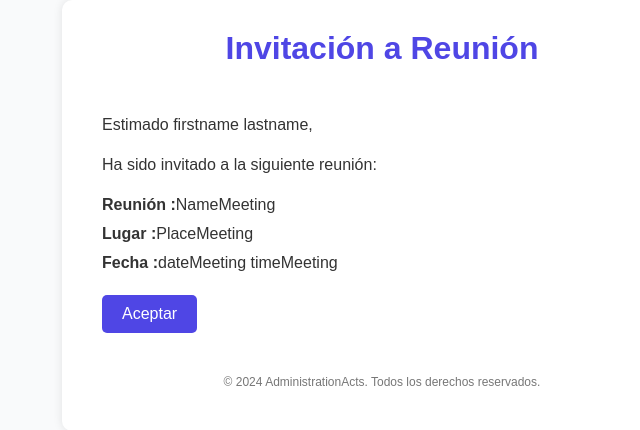
After one commit to JaxLoz/administrationOfAct, a PHP site: page /EmailConfig/HtmlTemplates/formatInvitationMeeting.html in a window 1280 px wide. The commit adds this page. Shown: the top 430 px of the page, without its empty margins (258-898 px from the left). Run offline with PHP 8.4, Linux system fonts and the light colour scheme.

Commit message:
Implementacion de sistema de notificacions por correo electronico

```diff
--- /dev/null
+++ b/EmailConfig/HtmlTemplates/formatInvitationMeeting.html
@@ -0,0 +1,85 @@
+<!DOCTYPE html>
+<html lang="en">
+<head>
+    <meta charset="UTF-8">
+    <meta name="viewport" content="width=device-width, initial-scale=1.0">
+    <title>Aceptación de Invitación a Reunión</title>
+    <style>
+        body {
+            font-family: Arial, sans-serif;
+            background-color: #f9fafb;
+            margin: 0;
+            padding: 0;
+            color: #333;
+        }
+        .container {
+            max-width: 600px;
+            margin: 0 auto;
+            padding: 20px;
+            background-color: #ffffff;
+            border-radius: 10px;
+            box-shadow: 0 0 10px rgba(0, 0, 0, 0.1);
+        }
+        .header {
+            text-align: center;
+            padding: 10px 0;
+        }
+        .header h1 {
+            margin: 0;
+            color: #4f46e5;
+        }
+        .content {
+            text-align: left;
+            padding: 20px;
+        }
+        .content p {
+            font-size: 16px;
+            line-height: 1.5;
+        }
+        .meeting-details {
+            margin-bottom: 20px;
+        }
+        .meeting-details p {
+            font-size: 16px;
+            margin: 5px 0;
+        }
+        .btn {
+            display: inline-block;
+            padding: 10px 20px;
+            font-size: 16px;
+            color: #fff;
+            background-color: #4f46e5;
+            border: none;
+            border-radius: 5px;
+            text-align: center;
+            cursor: pointer;
+        }
+        .footer {
+            text-align: center;
+            padding: 10px;
+            font-size: 12px;
+            color: #777;
+        }
+    </style>
+</head>
+<body>
+<div class="container">
+    <div class="header">
+        <h1>Invitación a Reunión</h1>
+    </div>
+    <div class="content">
+        <p>Estimado firstname lastname,</p>
+        <p>Ha sido invitado a la siguiente reunión:</p>
+        <div class="meeting-details">
+            <p><strong>Reunión :</strong>NameMeeting</p>
+            <p><strong>Lugar :</strong>PlaceMeeting</p>
+            <p><strong>Fecha :</strong>dateMeeting timeMeeting</p>
+        </div>
+        <button class="btn">Aceptar</button>
+    </div>
+    <div class="footer">
+        <p>&copy; 2024 AdministrationActs. Todos los derechos reservados.</p>
+    </div>
+</div>
+</body>
+</html>
--- a/service/CredentialService.php
+++ b/service/CredentialService.php
@@ -69,7 +69,7 @@ class CredentialService
                     $response["token"] = $jwtToken;
                 }else{
                     $response["validateCredentials"] = false;
-                    $response["credentialsOk"] = false;
+                    $response["credentialsOk"] = true;
                     $response["isVerified"] = false;
                     $response["status"] = "Correo electronico no verificado";
                 }
```
Also changed, not shown: EmailConfig/EmailConfig.php (+20 -0 lines), controller/InvitationController.php (+16 -2 lines), dao/InvitationDao.php (+46 -0 lines), service/InvitationService.php (+27 -2 lines).
